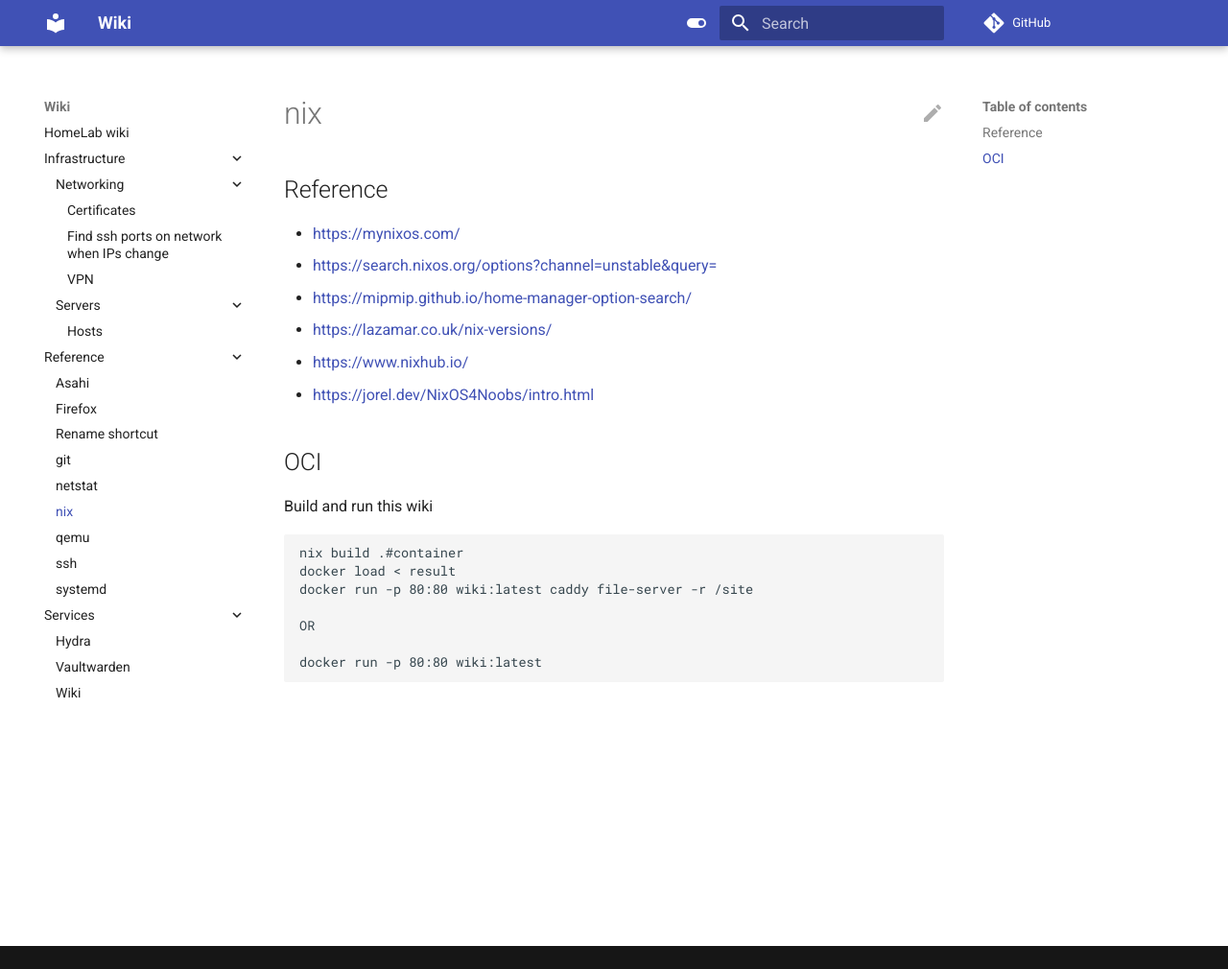
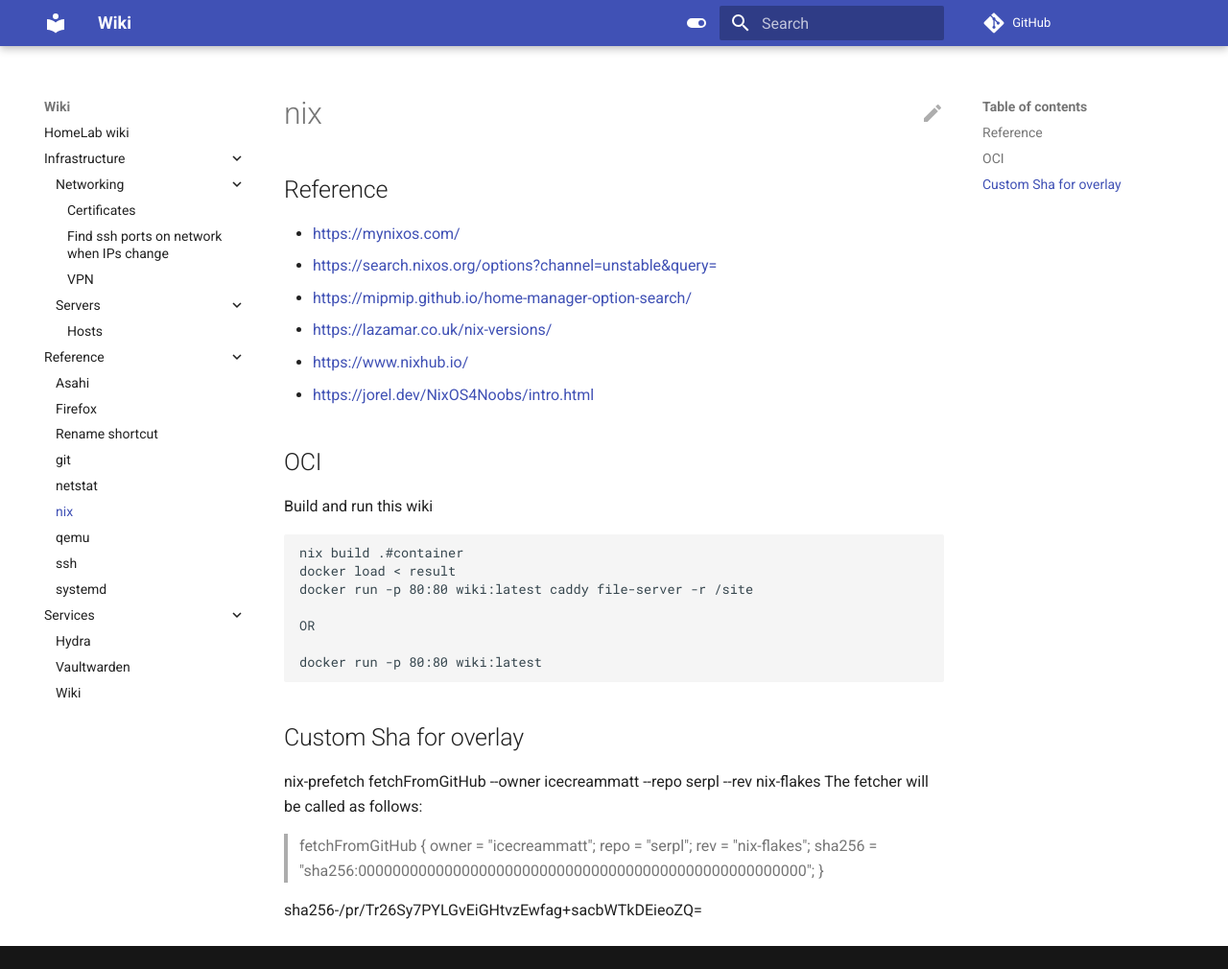
Before and after one commit to icecreammatt/wiki, an MkDocs documentation site: the page built from docs/reference/nix.md, in a window 1280 px wide and 1010 px high. Shown: the whole window at 96% size. Built offline with MkDocs 1.6.1 and Material for MkDocs 9.7.7, drawn with Linux system fonts in a browser that asks for light colours; comment, search, counter and statistics services are not loaded.

Commit message:
docs: add notes on how to generate custom sha for overlays

````diff
--- a/docs/reference/nix.md
+++ b/docs/reference/nix.md
@@ -21,3 +21,16 @@ OR
 
 docker run -p 80:80 wiki:latest
 ```
+
+## Custom Sha for overlay
+
+nix-prefetch fetchFromGitHub --owner icecreammatt --repo serpl --rev nix-flakes
+The fetcher will be called as follows:
+> fetchFromGitHub {
+>   owner = "icecreammatt";
+>   repo = "serpl";
+>   rev = "nix-flakes";
+>   sha256 = "sha256:0000000000000000000000000000000000000000000000000000";
+> }
+
+sha256-/pr/Tr26Sy7PYLGvEiGHtvzEwfag+sacbWTkDEieoZQ=
````
